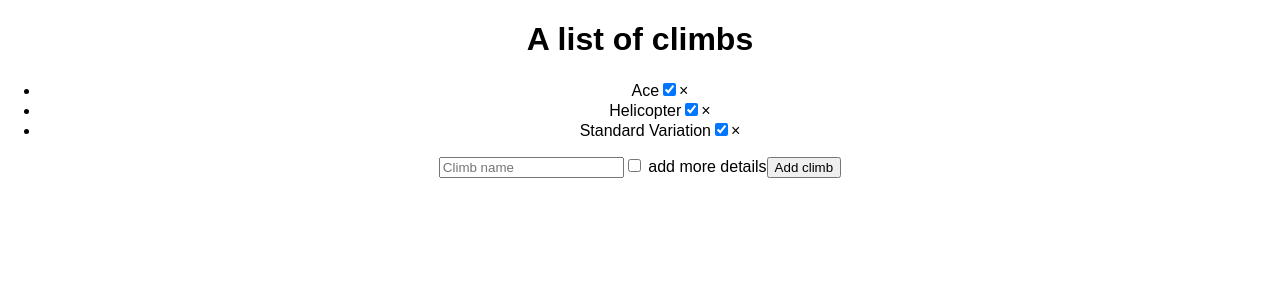
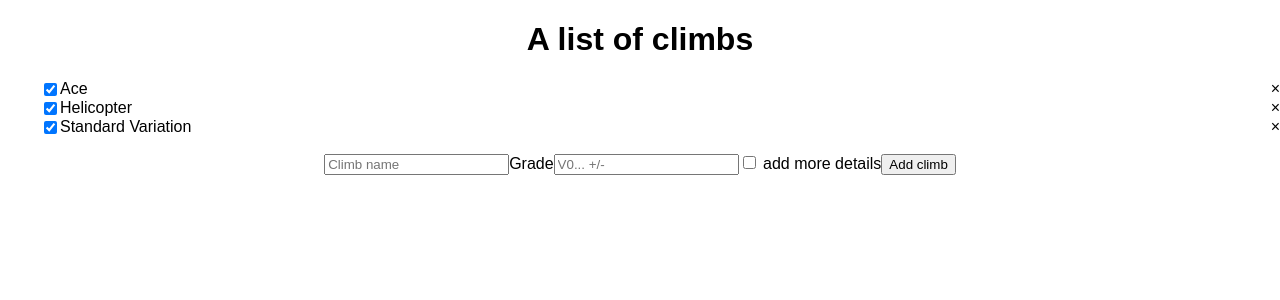
Before and after one commit to elycheea/ticklist, a React (Create React App) app: page / in a window 1280 px wide. Shown: the top 300 px of the page. Built offline with nearby package versions, Linux system fonts and the light colour scheme.

Commit message:
Add field for climb grades and add basic styles.

```diff
--- a/src/App.js
+++ b/src/App.js
@@ -24,6 +24,7 @@ class App extends Component {
     climbs: CLIMBS,
     newClimb: '',
     newClimbStart: '',
+    newClimbGrade: '',
     newClimbNotes: '',
     showDetails: false
   }
@@ -41,6 +42,7 @@ class App extends Component {
     if (this.state.newClimb && this.state.newClimbStart) {
       climbs.push({
         name: this.state.newClimb,
+        grade: this.state.newClimbGrade,
         sent: false,
         startDate: moment(this.state.newClimbStart),
         notes: this.state.newClimbNotes
@@ -48,6 +50,7 @@ class App extends Component {
     } else if (this.state.newClimb) {
       climbs.push({
         name: this.state.newClimb,
+        grade: this.state.newClimbGrade,
         sent: false,
         startDate: null,
         notes: this.state.newClimbNotes
@@ -57,6 +60,7 @@ class App extends Component {
     this.setState({
       climbs,
       newClimb: '',
+      newClimbGrade: '',
       newClimbStart: '',
       newClimbNotes: ''
     });
@@ -94,6 +98,13 @@ class App extends Component {
     });
   }
 
+  handleGrade = (event) => {
+    const newClimbGrade = event.target.value;
+    this.setState({
+      newClimbGrade
+    });
+  }
+
   render() {
     const showDetails = this.state.showDetails;
 
@@ -103,6 +114,11 @@ class App extends Component {
 
         <form type="submit" onSubmit={event => event.preventDefault()}>
           <input type="text" placeholder="Climb name" value={this.state.newClimb} onChange={this.handleChange}/>
+
+          <label htmlFor="climb-grade">
+            Grade
+            <input type="text" placeholder="V0... +/-" value={this.state.newClimbGrade} onChange={this.handleGrade} id="climb-grade" />
+          </label>
 
           <label htmlFor ="climb-details">
             <input id="climb-details" type="checkbox" onChange={this.addDetails}/> add more details
@@ -118,7 +134,7 @@ class App extends Component {
               </label>
 
               <label htmlFor="notes">
-                Date started
+                Notes
                 <textarea id="notes" value={this.state.newClimbNotes} onChange={this.handleNotes}/>
               </label>
             </fieldset>
--- /dev/null
+++ b/src/components/ClimbItem/ClimbItem.css
@@ -0,0 +1,7 @@
+.climb-row {
+  display: flex;
+}
+
+.action--remove {
+  margin-left: auto;
+}
--- a/src/components/ClimbItem/index.js
+++ b/src/components/ClimbItem/index.js
@@ -1,16 +1,25 @@
 import React, { Component } from 'react';
-import _ from 'lodash';
+// import _ from 'lodash';
 // import date from '../../utils/date';
 import moment from 'moment';
+
+import './ClimbItem.css';
 
 class ClimbItem extends Component {
   render() {
     return (
-      <li id="climb-{this.props.index}">
+      <li className="climb-row" id="climb-{this.props.index}">
+        <input type="checkbox" checked={this.props.climb.sent} onChange={this.props.toggleSent}/>
+
+        <div className="climb__info">
           {this.props.climb.name}
-        <input type="checkbox" checked={this.props.climb.sent} onChange={this.props.toggleSent}/>
-        <span onClick={this.props.removeClimb}>&times;</span>
 
+          {this.props.climb.grade &&
+            <span>({this.props.climb.grade})</span>
+          }
+        </div>
+
+        <div className="climb__dates">
           {this.props.climb.startDate &&
             <span>{moment(this.props.climb.startDate).format('MMM D, YYYY')}</span>
           }
@@ -18,6 +27,9 @@ class ClimbItem extends Component {
           {this.props.climb.notes &&
             <p>{this.props.climb.notes}</p>
           }
+        </div>
+
+        <span className="action--remove" onClick={this.props.removeClimb}>&times;</span>
       </li>
     );
   }
```
Lines whose indentation alone changed are shown as unchanged.
